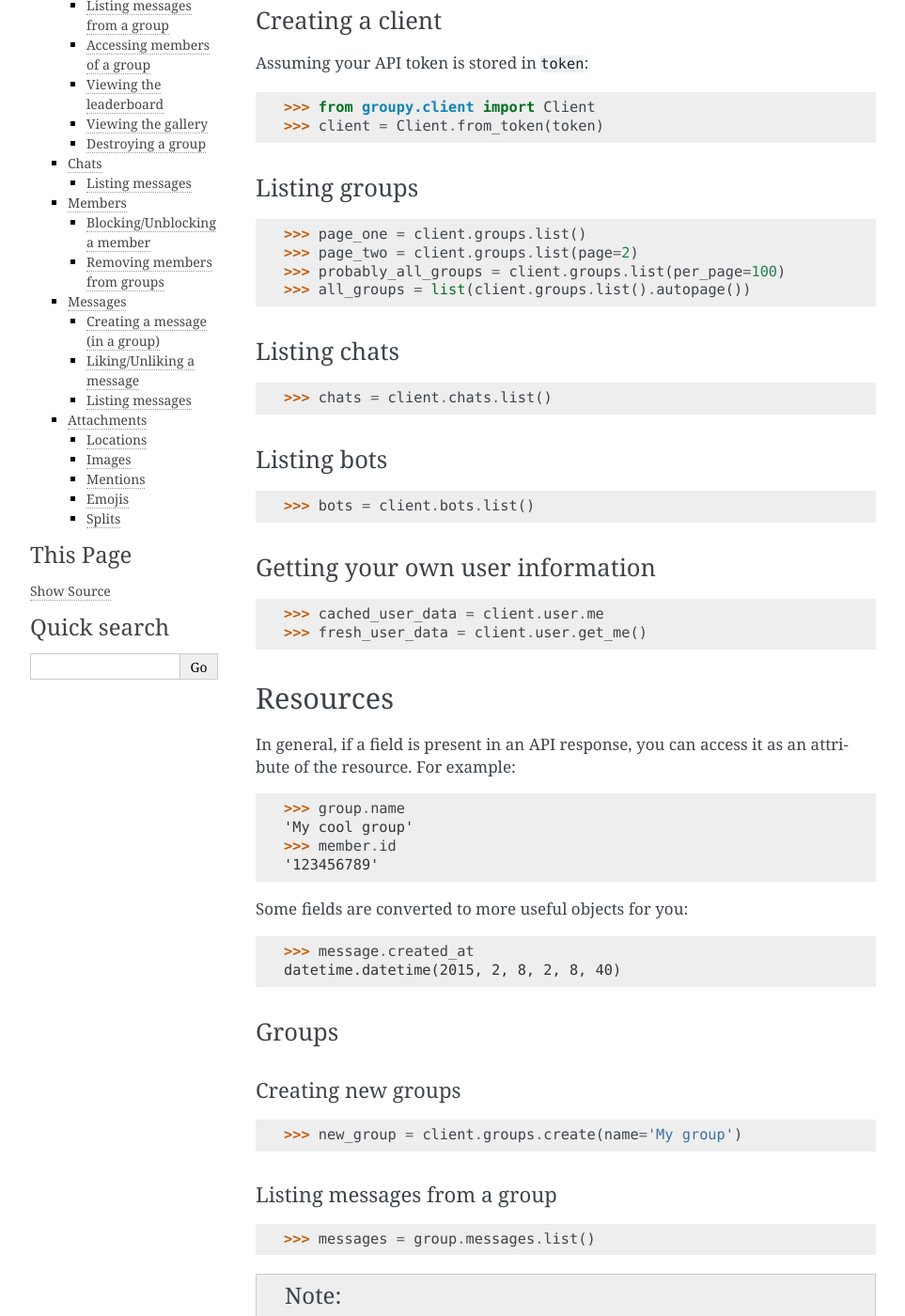
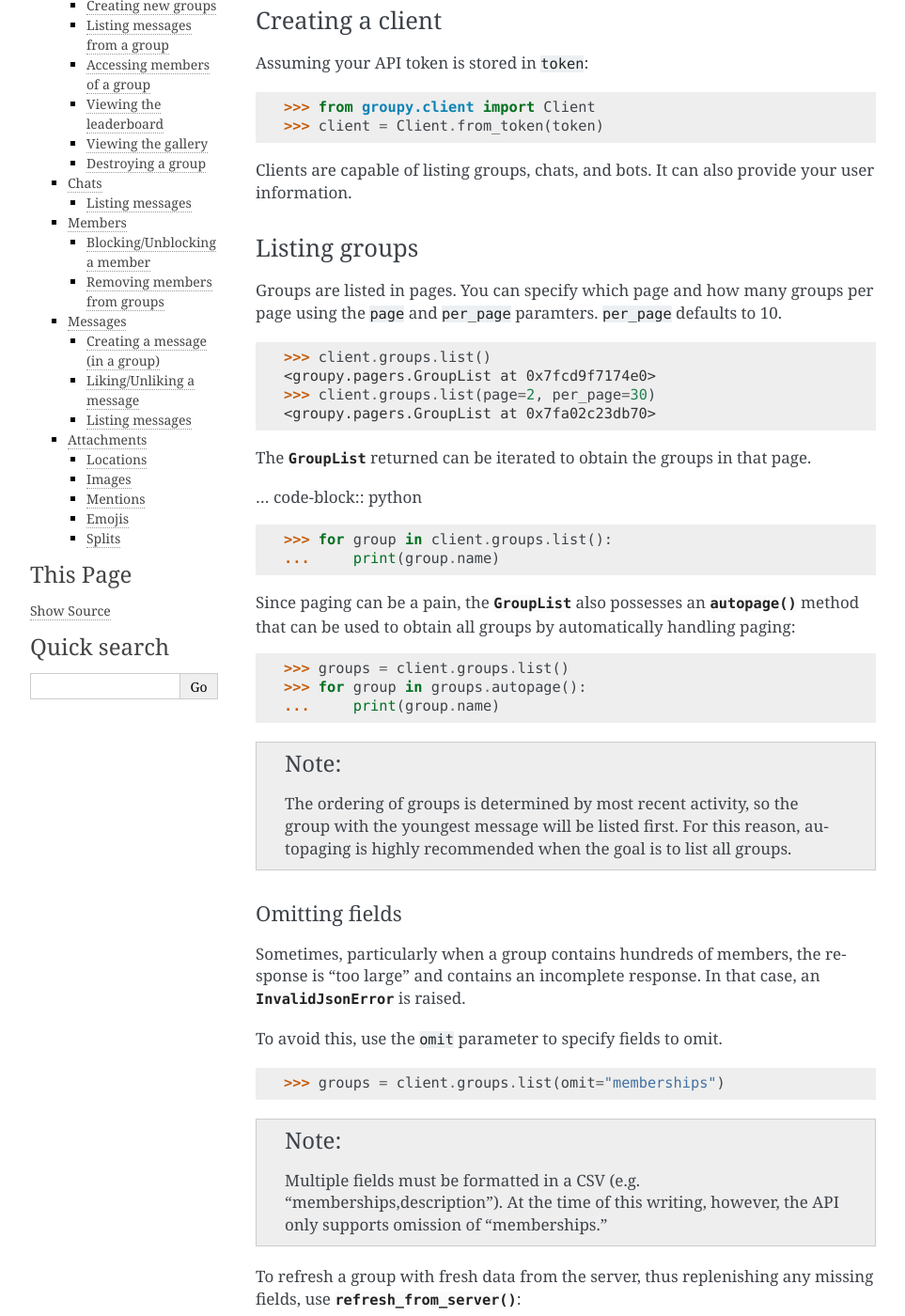
Before and after one commit to rhgrant10/Groupy, a Sphinx documentation site: the page built from docs/pages/quickstart.rst, in a window 1280 px wide and 1400 px high, scrolled down 330 px. Shown: the whole window at 94% size, without its empty margins (148-1111 px from the left). Built offline with Sphinx 7.4.7, drawn with Linux system fonts in a browser that asks for light colours; some of the changed text lies outside the part shown.

Commit message:
Flesh out the listing of groups section

```diff
--- a/docs/pages/quickstart.rst
+++ b/docs/pages/quickstart.rst
@@ -23,19 +23,64 @@ Assuming your API token is stored in ``token``:
     >>> from groupy.client import Client
     >>> client = Client.from_token(token)
 
+Clients are capable of listing groups, chats, and bots. It can also provide your user information.
+
 Listing groups
 --------------
 
+Groups are listed in pages. You can specify which page and how many groups per page using the ``page`` and ``per_page`` paramters. ``per_page`` defaults to 10.
+
 .. code-block:: python
 
-    >>> page_one = client.groups.list()
-    >>> page_two = client.groups.list(page=2)
-    >>> probably_all_groups = client.groups.list(per_page=100)
-    >>> all_groups = list(client.groups.list().autopage())
+    >>> client.groups.list()
+    <groupy.pagers.GroupList at 0x7fcd9f7174e0>
+    >>> client.groups.list(page=2, per_page=30)
+    <groupy.pagers.GroupList at 0x7fa02c23db70>
+
+The :class:`~groupy.pagers.GroupList` returned can be iterated to obtain the groups in that page.
+
+... code-block:: python
+
+    >>> for group in client.groups.list():
+    ...     print(group.name)
+
+Since paging can be a pain, the :class:`~groupy.pagers.GroupList` also possesses an :func:`~groupy.pagers.Pager.autopage` method that can be used to obtain all groups by automatically handling paging:
+
+    >>> groups = client.groups.list()
+    >>> for group in groups.autopage():
+    ...     print(group.name)
+
+.. note::
+
+    The ordering of groups is determined by most recent activity, so the group with the youngest message will be listed first. For this reason, autopaging is highly recommended when the goal is to list all groups.
+
+
+Omitting fields
+^^^^^^^^^^^^^^^
+
+Sometimes, particularly when a group contains hundreds of members, the response is "too large" and contains an incomplete response. In that case, an :class:`~groupy.exceptions.InvalidJsonError` is raised.
+
+To avoid this, use the ``omit`` parameter to specify fields to omit.
+
+.. code-block:: python
+
+    >>> groups = client.groups.list(omit="memberships")
+
+.. note::
+
+    Multiple fields must be formatted in a CSV (e.g. "memberships,description"). At the time of this writing, however, the API only supports omission of "memberships."
+
+To refresh a group with fresh data from the server, thus replenishing any missing fields, use :func:`refresh_from_server`:
+
+.. code-block:: python
+
+    >>> group.refresh_from_server()
 
 
 Listing chats
 -------------
+
+
 
 .. code-block:: python
 
```
